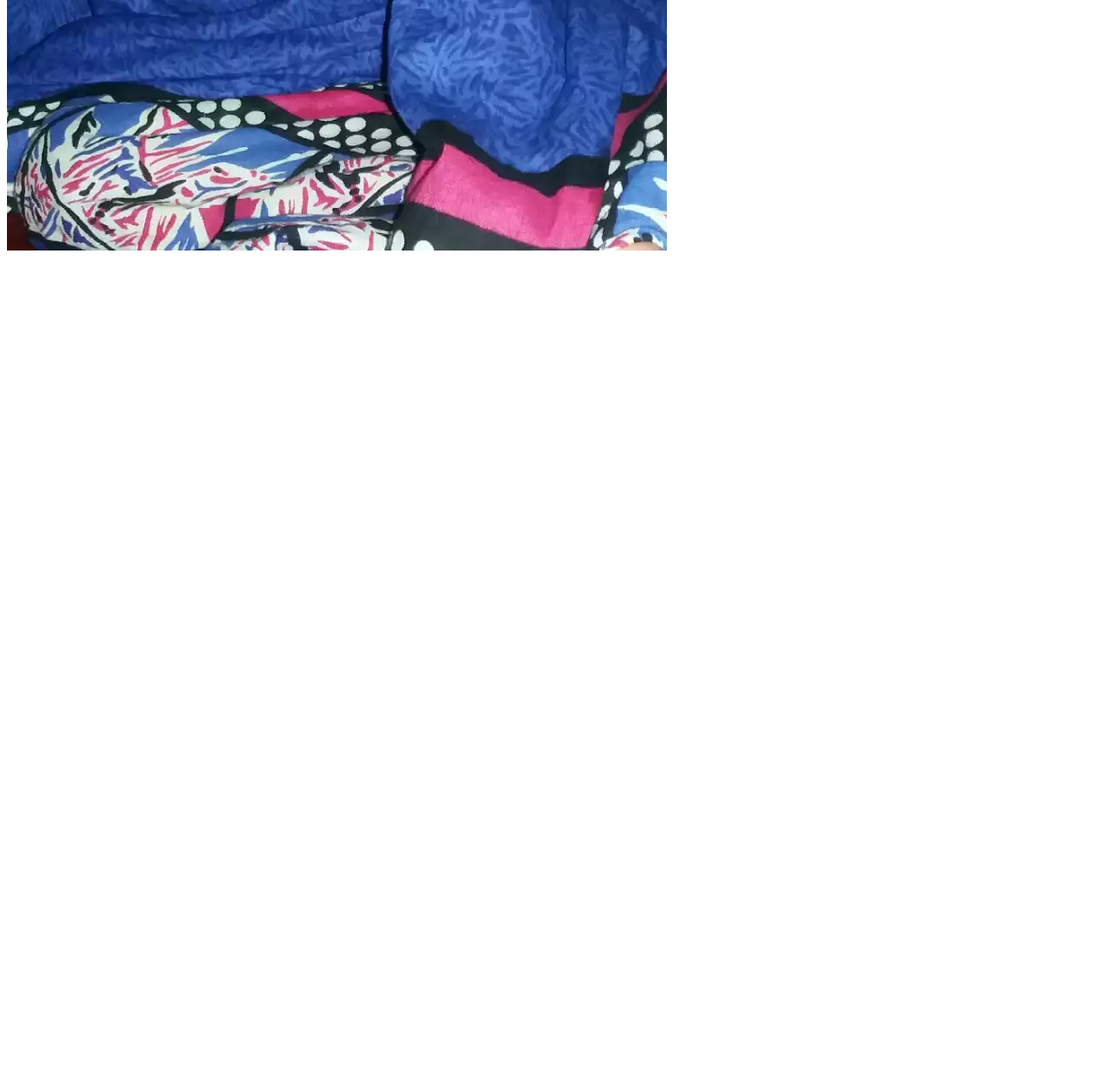
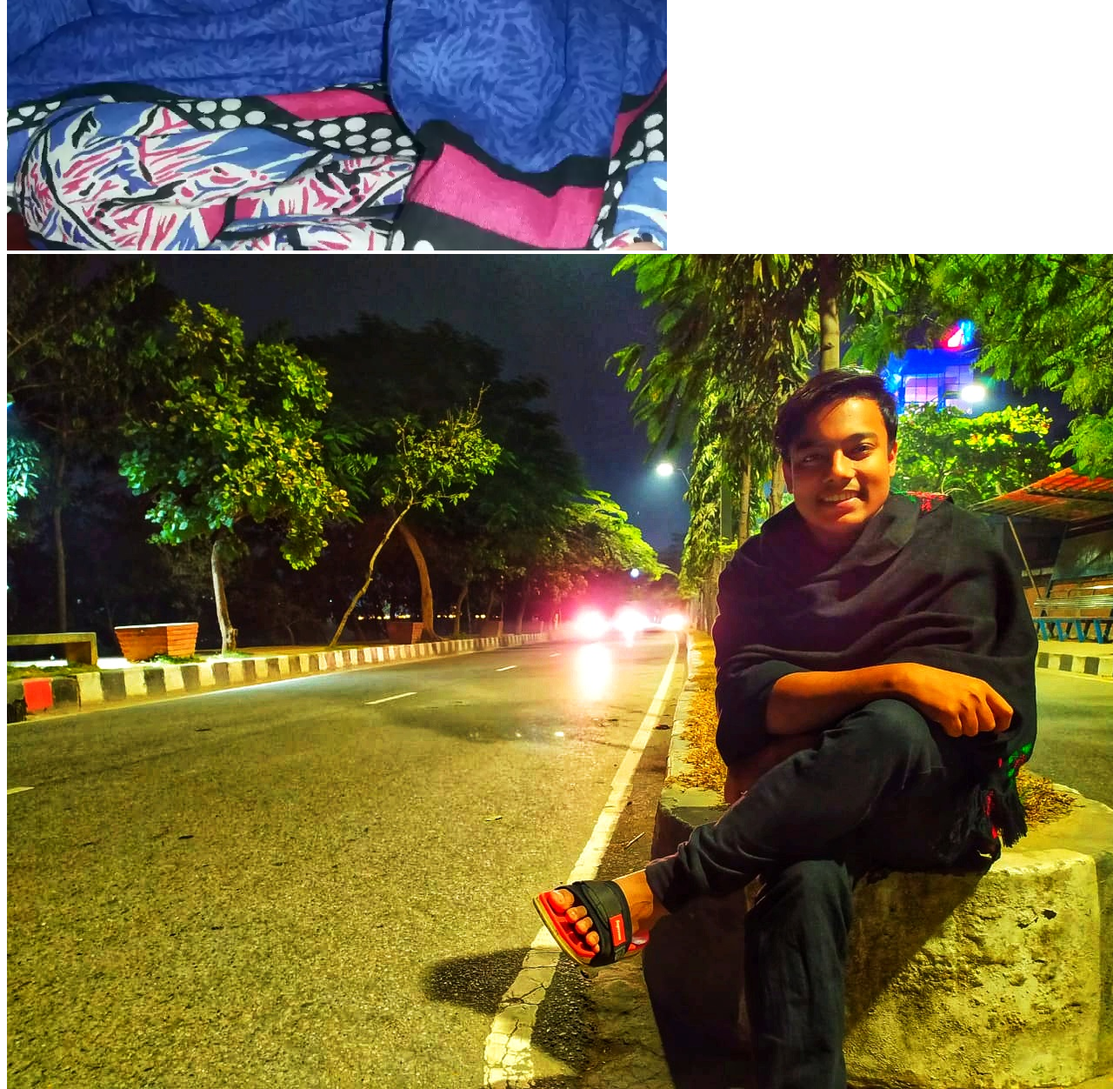
Before and after one commit to MamaurHasan2/my-third-repo, a plain HTML site: page index.html in a window 1280 px wide. Shown: the part 1101-2353 px from the top of the page at 87% size. Before the commit the page ends 1401 px from the top, so only its background shows below. Drawn offline with Linux system fonts and the light colour scheme.

Commit message:
style added

```diff
--- a/index.html
+++ b/index.html
@@ -17,6 +17,6 @@
     <p>amr hobo bow call korche , ekhon ki kori bolen too rat baje baro ta </p>
     <h6>MON CHACHE AJ SARAT CODDING KORI</h6>
     <img src="labib.jpg" alt="">
-    <img src="self.jpeg" alt="">
+    <img src="self1.jpeg" alt="">
 </body>
 </html>
```
